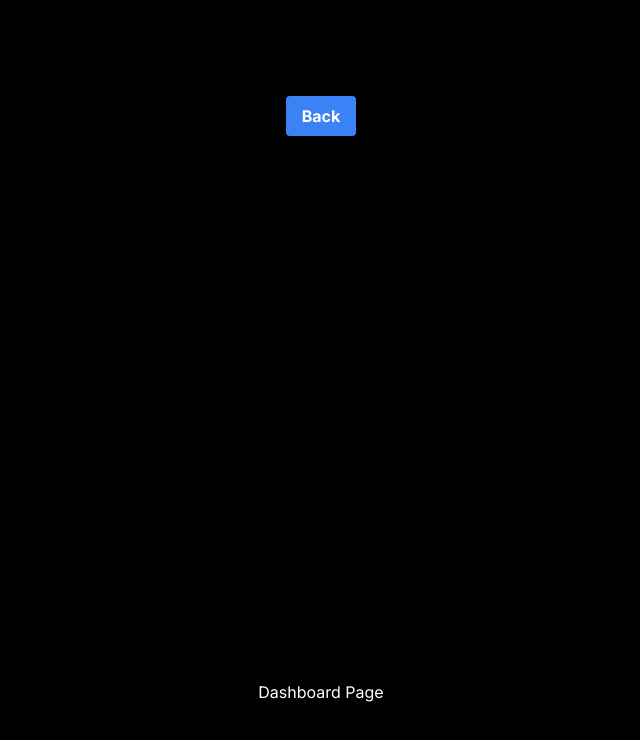
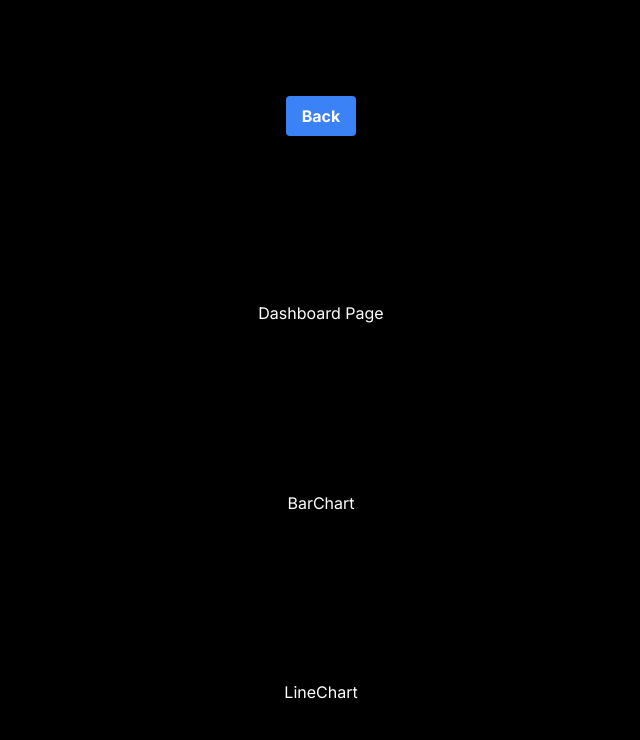
Before and after one commit to Nandha-Kumar-s-s/firstnextapp, a Next.js app: page /dashboard in a window 1280 px wide. Shown: the top 740 px of the page, without its empty margins (319-959 px from the left). Built offline with nearby package versions, Linux system fonts and the light colour scheme.

Commit message:
File colocation

```diff
--- /dev/null
+++ b/app/components/dashboard/BarChart.jsx
@@ -0,0 +1,9 @@
+import React from 'react'
+
+function BarChart() {
+  return (
+    <div>BarChart</div>
+  )
+}
+
+export default BarChart
--- /dev/null
+++ b/app/components/dashboard/LineChart.jsx
@@ -0,0 +1,9 @@
+import React from 'react'
+
+function LineChart() {
+  return (
+    <div>LineChart</div>
+  )
+}
+
+export default LineChart
--- a/app/dashboard/page.jsx
+++ b/app/dashboard/page.jsx
@@ -1,6 +1,8 @@
 
 "use client";
 import { useRouter } from "next/navigation";
+import BarChart from "../components/dashboard/BarChart";
+import LineChart from "../components/dashboard/LineChart";
 
 
 
@@ -15,6 +17,8 @@ export default function Dashboard() {
       <main className="flex min-h-screen flex-col items-center justify-between p-24">
         <button className="bg-blue-500 hover:bg-blue-700 text-white font-bold py-2 px-4 rounded" onClick={back}>Back</button>
         <h1>Dashboard Page</h1>
+        <BarChart />
+        <LineChart />
       </main>
     );
   }
```
